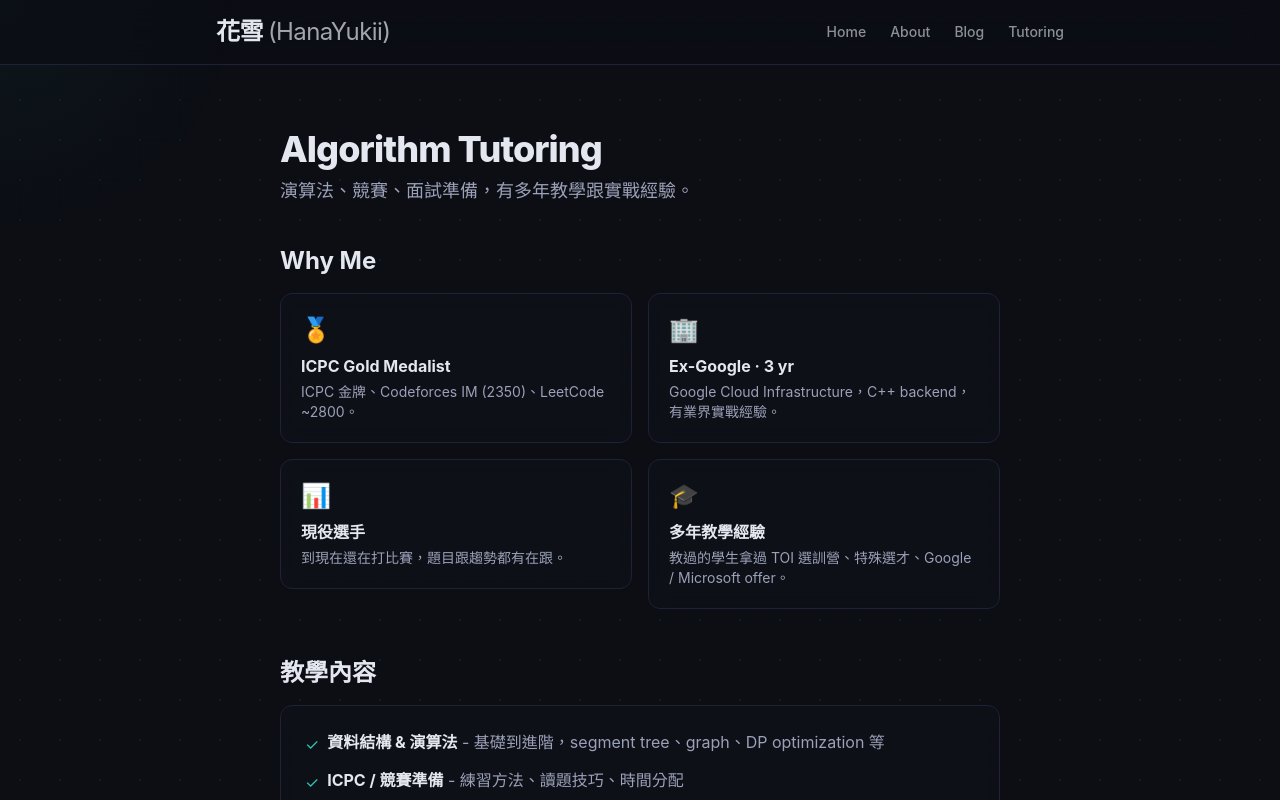
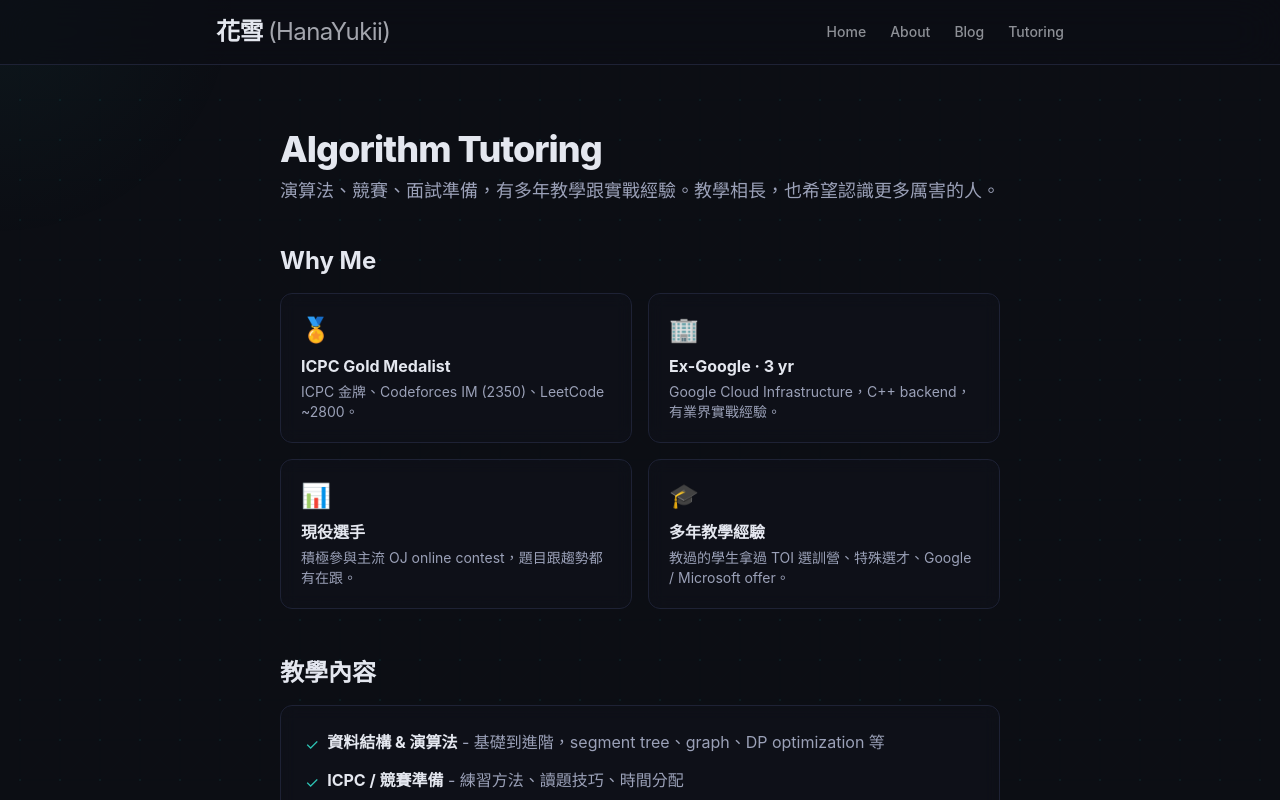
Before and after one commit to HanaYukii/hanayukii-site, a Next.js app: page /tutoring in a window 1280 px wide. Shown: the top 800 px of the page. Built offline with nearby package versions, Linux system fonts and the light colour scheme.

Commit message:
update tutoring page: active OJ contests, add teaching purpose

```diff
--- a/src/app/tutoring/page.tsx
+++ b/src/app/tutoring/page.tsx
@@ -8,7 +8,7 @@ export default function Tutoring() {
           Algorithm Tutoring
         </h1>
         <p className="mb-10 text-lg text-text-muted">
-          演算法、競賽、面試準備，有多年教學跟實戰經驗。
+          演算法、競賽、面試準備，有多年教學跟實戰經驗。教學相長，也希望認識更多厲害的人。
         </p>
       </FadeIn>
 
@@ -32,7 +32,7 @@ export default function Tutoring() {
             {
               icon: "📊",
               title: "現役選手",
-              desc: "到現在還在打比賽，題目跟趨勢都有在跟。",
+              desc: "積極參與主流 OJ online contest，題目跟趨勢都有在跟。",
             },
             {
               icon: "🎓",
```
